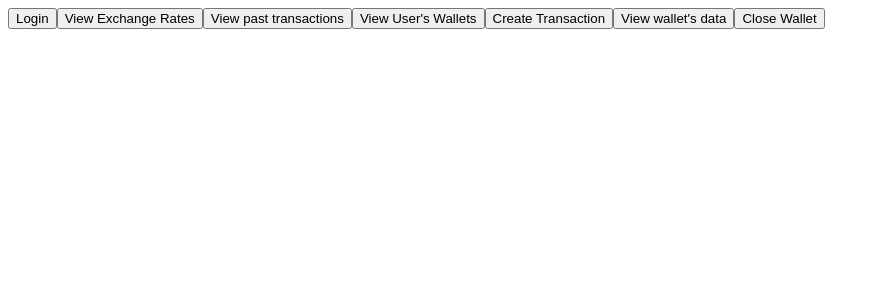
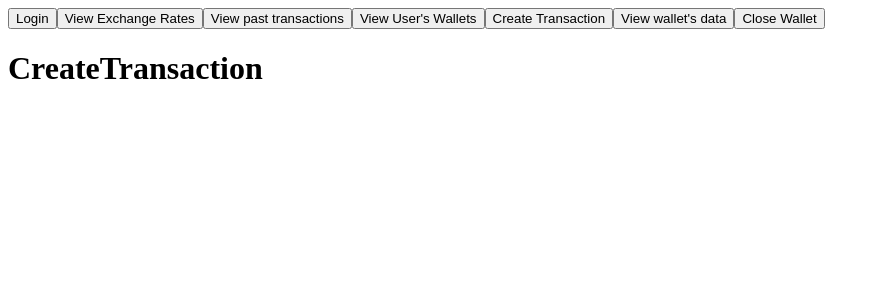
Before and after one commit to misterazi/TT6_Group-22, a React (Create React App) app in the folder client/: page /createTransaction in a window 1280 px wide. Shown: the top 300 px of the page, without its empty margins (0-880 px from the left). Built offline with nearby package versions, Linux system fonts and the light colour scheme.

Commit message:
Create Transaction page

```diff
--- a/client/src/App.js
+++ b/client/src/App.js
@@ -10,6 +10,7 @@ import NavBar from "./components/NavBar";
 import WalletPage from "./WalletPage";
 import WalletDataPage from "./WalletDataPage";
 import DeleteWallet from "./DeleteWallet";
+import CreateTransaction from "./CreateTransaction";
 
 function App() {
   const [userid, setUserId] = useState(null);
@@ -27,6 +28,7 @@ function App() {
           <Route path="/viewwallets" element={<WalletPage />} />
           <Route path="/viewwalletData" element={<WalletDataPage />} />
           <Route path="/deletewallet" element={<DeleteWallet />} />
+          <Route path="/createTransaction" element={<CreateTransaction />} />
         </Routes>
       </Router>
     </div>
--- /dev/null
+++ b/client/src/CreateTransaction.js
@@ -0,0 +1,11 @@
+import React from "react";
+
+const CreateTransaction = () => {
+  return (
+    <div>
+      <h1>CreateTransaction</h1>
+    </div>
+  );
+};
+
+export default CreateTransaction;
--- a/client/src/components/NavBar.jsx
+++ b/client/src/components/NavBar.jsx
@@ -8,10 +8,9 @@ const NavBar=()=>{
         <button onClick={()=>{navigate('/exchangerate')}}>View Exchange Rates</button>
         <button onClick={()=>{navigate('/transactiontable')}}>View past transactions</button>
         <button onClick={()=>{navigate('/viewwallets')}}>View User's Wallets</button>
-        <button onClick={()=>{navigate('/')}}>Create Transaction</button>
+        <button onClick={()=>{navigate('/createTransaction')}}>Create Transaction</button>
         <button onClick={()=>{navigate('/viewwalletData')}}>View wallet's data</button>
         <button onClick={()=>{navigate('/deletewallet')}}>Close Wallet</button>
-
     </nav>
     </>)
 }
```
